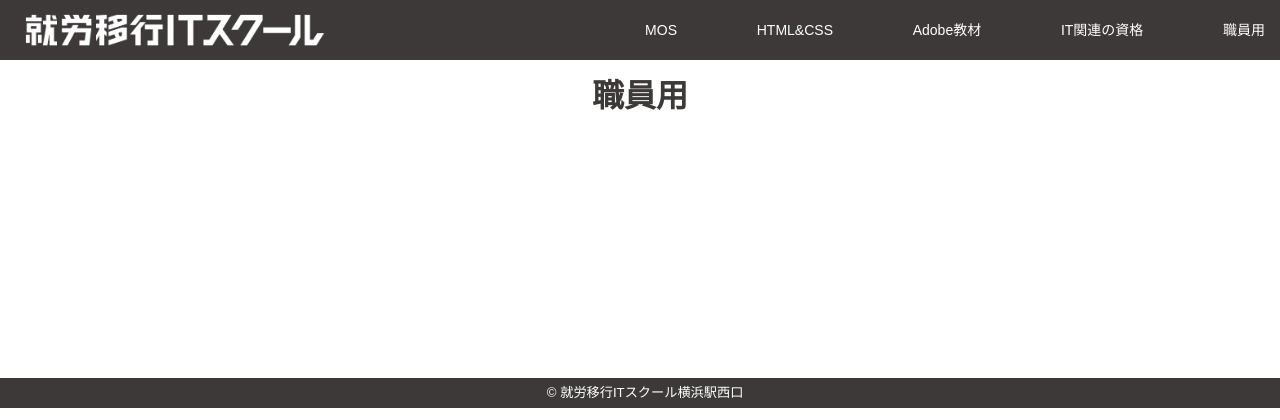
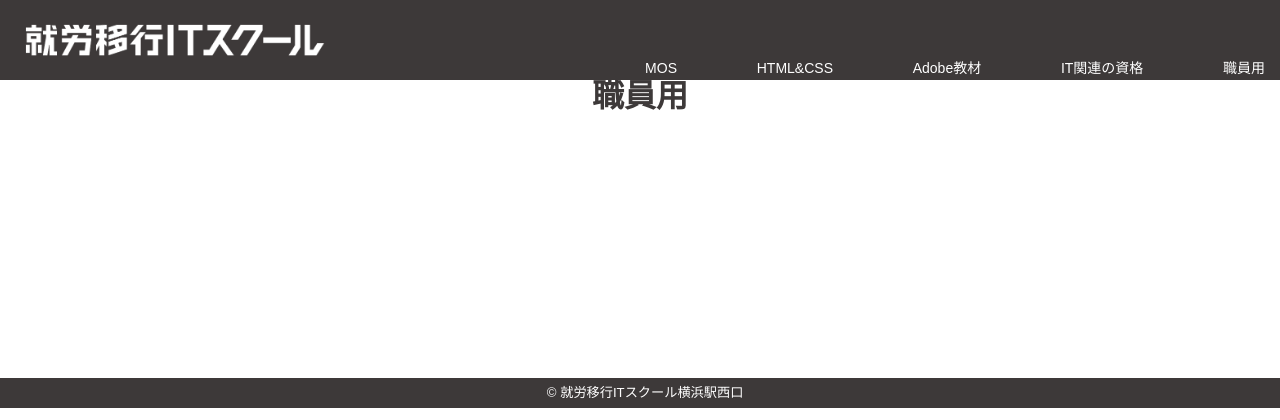
Before and after one commit to rootsyokohamanishi/ITS_Yokohama_1st, a PHP site: the page made by 02d5d2408b9af2981074576b7c585e3b425888fc165a91d22da5070bc063d7c4/4f9f32d7139df090d7cf19804b5b4c57c2e183de92bef078d89d6adfee6e42df/index.html in a window 1280 px wide. Shown: the top 420 px of the page. Run offline with PHP 8.4, Linux system fonts and the light colour scheme.

Commit message:
Add files via upload

```diff
--- a/02d5d2408b9af2981074576b7c585e3b425888fc165a91d22da5070bc063d7c4/style.css
+++ b/02d5d2408b9af2981074576b7c585e3b425888fc165a91d22da5070bc063d7c4/style.css
@@ -48,7 +48,11 @@ main {
     background-color: #3D3939;
     color: #fff;
     width: 100%;
+    height: 70px;
+    /*ここを変更*/
+    /*
     height: 50px;
+    */
     padding: 0.4%;
     position: fixed;
     top: 0;
@@ -110,7 +114,11 @@ h1 img {
     .nav__items {
       width: 100%;
       display: flex;
+      /*ここを変更*/
+      /*
       align-items: center;
+      */
+      align-items: flex-end;
       height: initial;
       justify-content: space-between;
     }
@@ -231,8 +239,13 @@ h2 {
 }
 
 .lectureship {
+    /*ここを変更*/
+    padding-top: 50px;
+    padding-bottom: 20px;
+    /*
     padding-top: 10px;
     padding-bottom: 10px;
+    */
 }
 
 /*トップページのスライド*/
```
